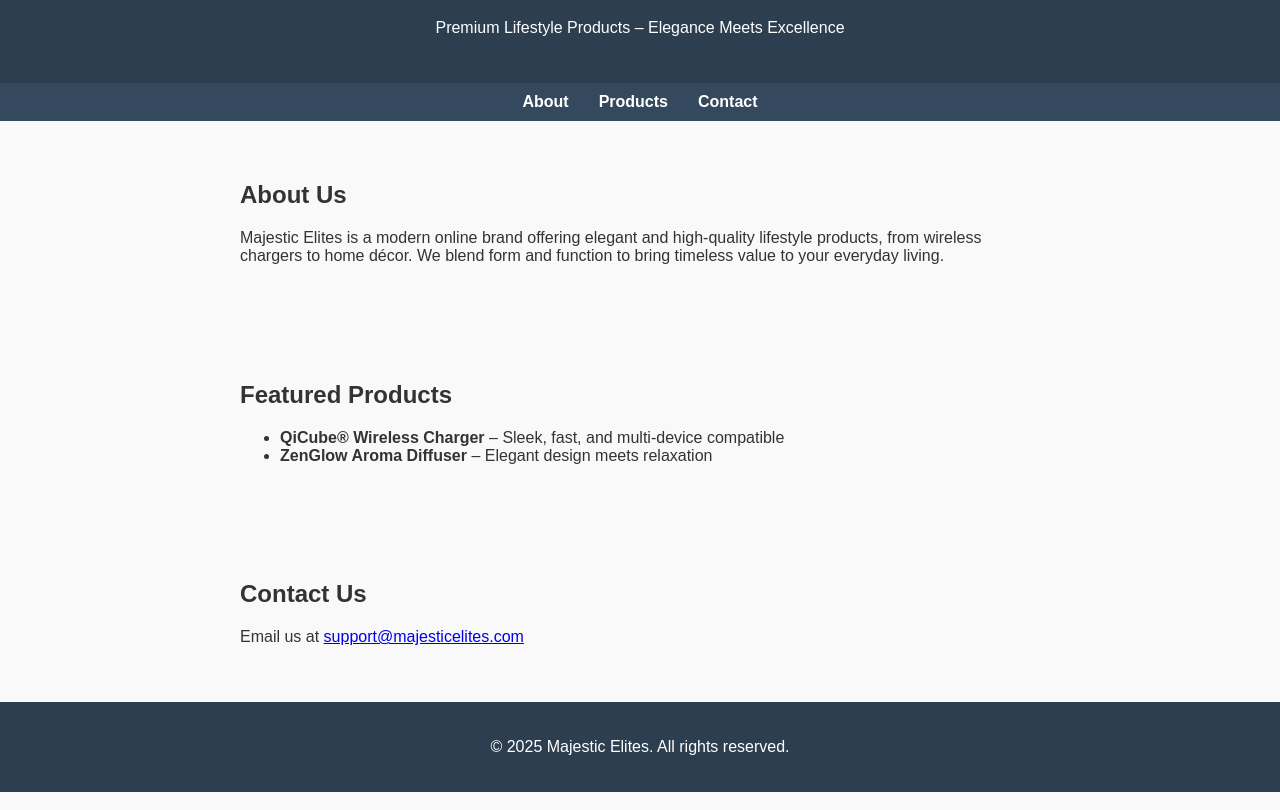
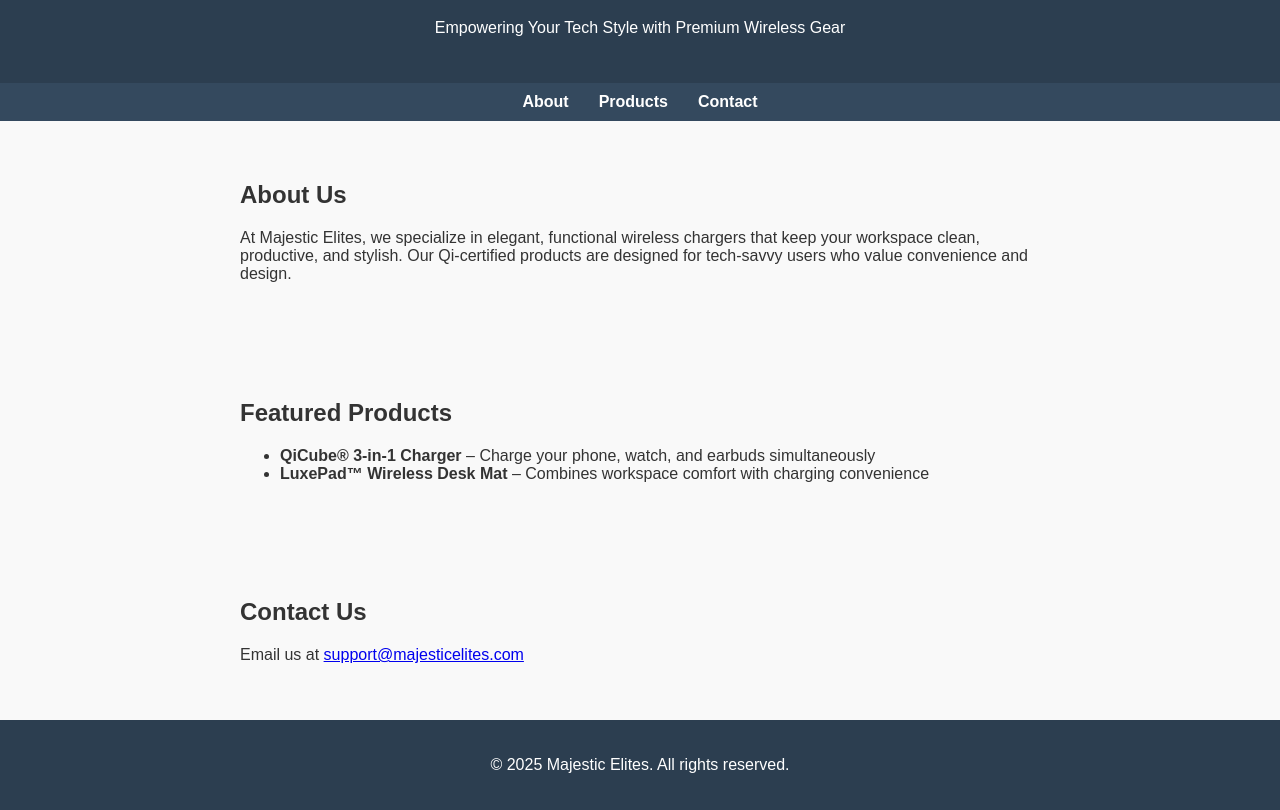
Before and after one commit to legendo2/majestic-elites-website, a plain HTML site: page index.html in a window 1280 px wide. Shown: the part 91-901 px from the top of the page. Drawn offline with Linux system fonts and the light colour scheme.

Commit message:
Update index.html

```diff
--- a/index.html
+++ b/index.html
@@ -3,13 +3,13 @@
 <head>
     <meta charset="UTF-8">
     <meta name="viewport" content="width=device-width, initial-scale=1.0">
-    <title>Majestic Elites</title>
+    <title>Majestic Elites | Wireless Charging & Lifestyle Gear</title>
     <link rel="stylesheet" href="style.css">
 </head>
 <body>
     <header>
         <h1>Majestic Elites</h1>
-        <p>Premium Lifestyle Products – Elegance Meets Excellence</p>
+        <p>Empowering Your Tech Style with Premium Wireless Gear</p>
     </header>
 
     <nav>
@@ -22,14 +22,14 @@
 
     <section id="about">
         <h2>About Us</h2>
-        <p>Majestic Elites is a modern online brand offering elegant and high-quality lifestyle products, from wireless chargers to home décor. We blend form and function to bring timeless value to your everyday living.</p>
+        <p>At Majestic Elites, we specialize in elegant, functional wireless chargers that keep your workspace clean, productive, and stylish. Our Qi-certified products are designed for tech-savvy users who value convenience and design.</p>
     </section>
 
     <section id="products">
         <h2>Featured Products</h2>
         <ul>
-            <li><strong>QiCube® Wireless Charger</strong> – Sleek, fast, and multi-device compatible</li>
-            <li><strong>ZenGlow Aroma Diffuser</strong> – Elegant design meets relaxation</li>
+            <li><strong>QiCube® 3-in-1 Charger</strong> – Charge your phone, watch, and earbuds simultaneously</li>
+  <li><strong>LuxePad™ Wireless Desk Mat</strong> – Combines workspace comfort with charging convenience</li>
         </ul>
     </section>
 
```
